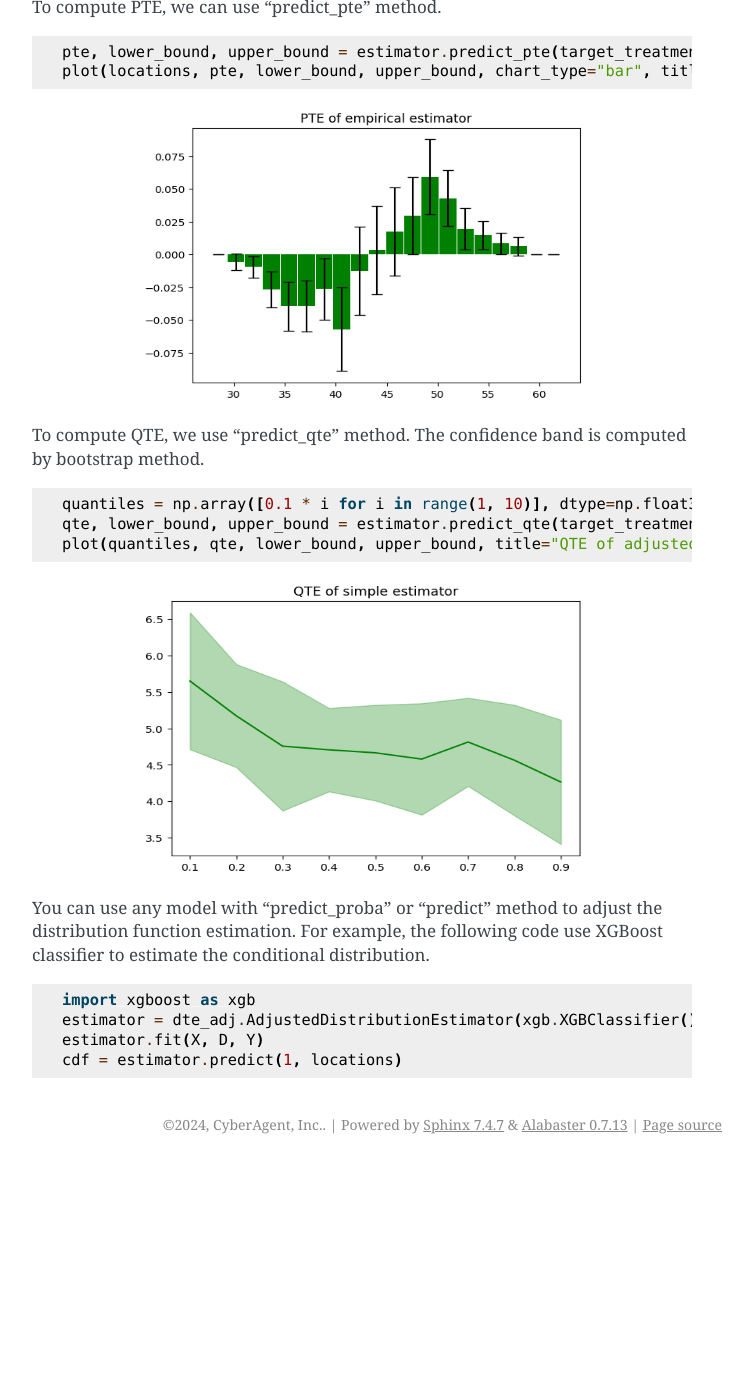
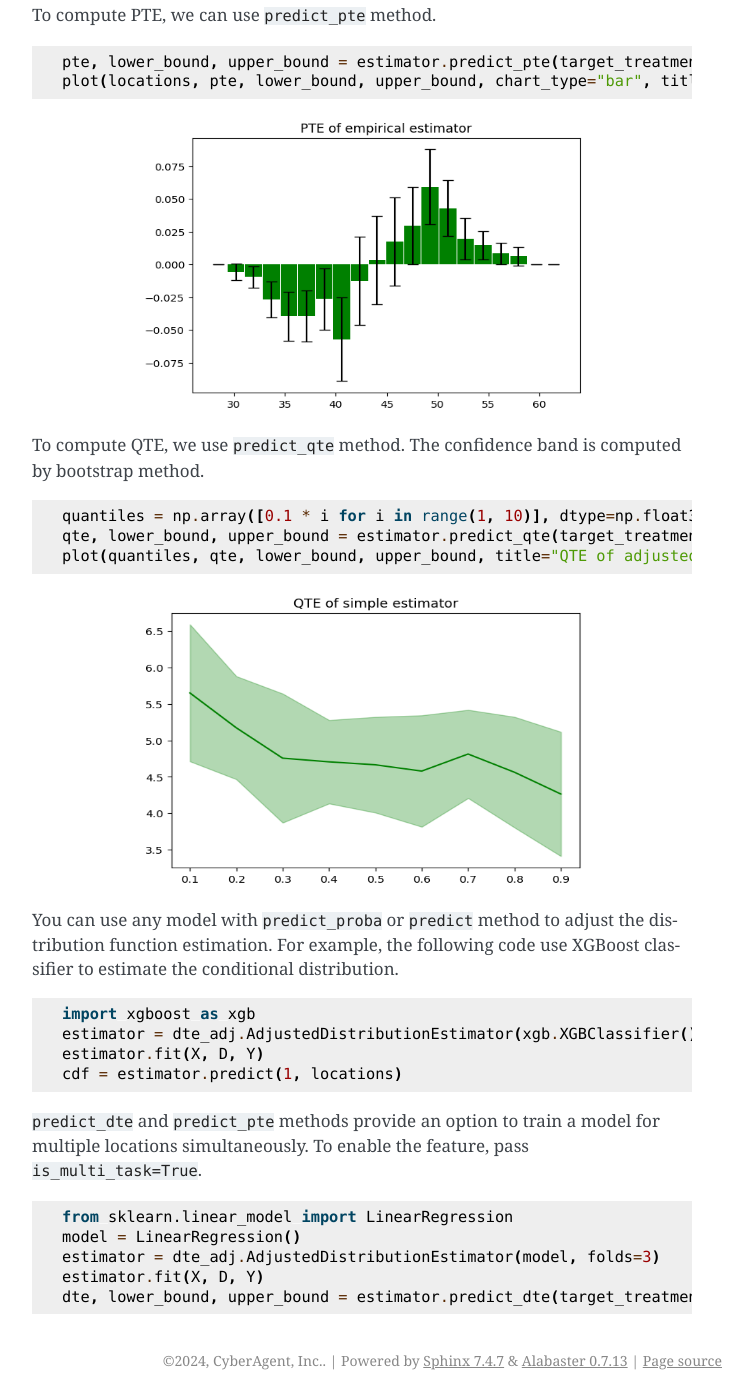
Before and after one commit to CyberAgentAILab/python-dte-adjustment, a Sphinx documentation site: the page built from docs/source/get_started.rst, in a window 1280 px wide and 1400 px high, scrolled down 3415 px. Shown: the whole window, without its empty margins (388-1141 px from the left). Built offline with Sphinx 7.4.7, drawn with Linux system fonts in a browser that asks for light colours; before the commit the page ends 4579 px from its top, so only the background shows below that; some of the changed text lies outside the part shown.

Commit message:
add guide for multi-task learning
Signed-off-by: TomeHirata <tomu.hirata@gmail.com>

```diff
--- a/docs/source/get_started.rst
+++ b/docs/source/get_started.rst
@@ -81,7 +81,7 @@ A convenience function is available to visualize distribution effects. This meth
    :align: center
 
 To initialize the adjusted distribution function, the base model for conditional distribution function needs to be passed.
-In the following example, we use Logistic Regression. Please make sure that your base model implements `fit` and `predict_proba` methods.
+In the following example, we use Logistic Regression. Please make sure that your base model implements ``fit`` and ``predict_proba`` methods.
 
 .. code-block:: python
 
@@ -117,7 +117,7 @@ Confidence bands can be computed in different ways. In the following code, we us
    :width: 450px
    :align: center
 
-Also, an uniform confidence band is used when "uniform" is specified for the "variance_type" argument.
+Also, an uniform confidence band is used when ``uniform`` is specified for the ``variance_type`` argument.
 
 .. code-block:: python
 
@@ -130,7 +130,7 @@ Also, an uniform confidence band is used when "uniform" is specified for the "va
    :width: 450px
    :align: center
 
-To compute PTE, we can use "predict_pte" method.
+To compute PTE, we can use ``predict_pte`` method.
 
 .. code-block:: python
 
@@ -143,7 +143,7 @@ To compute PTE, we can use "predict_pte" method.
    :width: 450px
    :align: center
 
-To compute QTE, we use "predict_qte" method. The confidence band is computed by bootstrap method.
+To compute QTE, we use ``predict_qte`` method. The confidence band is computed by bootstrap method.
 
 .. code-block:: python
 
@@ -157,7 +157,8 @@ To compute QTE, we use "predict_qte" method. The confidence band is computed by
    :width: 450px
    :align: center
 
-You can use any model with "predict_proba" or "predict" method to adjust the distribution function estimation. For example, the following code use XGBoost classifier to estimate the conditional distribution.
+You can use any model with ``predict_proba`` or ``predict`` method to adjust the distribution function estimation.
+For example, the following code use XGBoost classifier to estimate the conditional distribution.
 
 .. code-block:: python
 
@@ -165,3 +166,14 @@ You can use any model with "predict_proba" or "predict" method to adjust the dis
   estimator = dte_adj.AdjustedDistributionEstimator(xgb.XGBClassifier(), folds=3)
   estimator.fit(X, D, Y)
   cdf = estimator.predict(1, locations)
+
+``predict_dte`` and ``predict_pte`` methods provide an option to train a model for multiple locations simultaneously.
+To enable the feature, pass ``is_multi_task=True``.
+
+.. code-block:: python
+
+  from sklearn.linear_model import LinearRegression
+  model = LinearRegression()
+  estimator = dte_adj.AdjustedDistributionEstimator(model, folds=3)
+  estimator.fit(X, D, Y)
+  dte, lower_bound, upper_bound = estimator.predict_dte(target_treatment_arm=1, control_treatment_arm=0, is_multi_task=True, locations=locations, variance_type="moment")
```
Also changed, not shown: README.md (+1 -1 lines).
